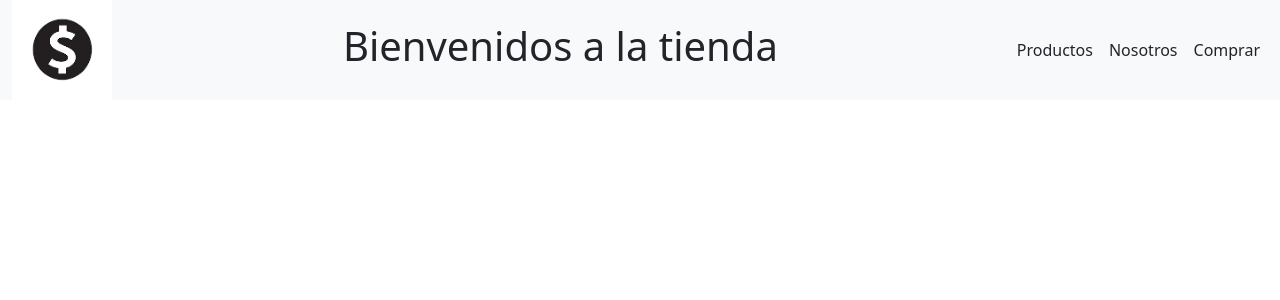
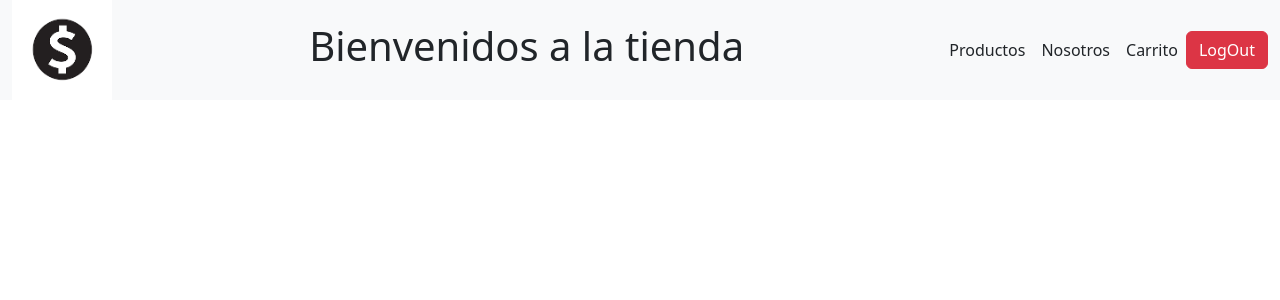
Before and after one commit to martinprus/desafiosreact, a React (Create React App) app: page / in a window 1280 px wide. Shown: the top 300 px of the page. Built offline with nearby package versions, Linux system fonts and the light colour scheme.

Commit message:
commit prueba boton

```diff
--- a/src/NavBar.js
+++ b/src/NavBar.js
@@ -1,9 +1,12 @@
+import Button from 'react-bootstrap/Button'
+
 function NavBar() {
   return (
       <nav className="navbar navbar-light ">
         <a className = "nav-item nav-link mx-2" href="google.com">Productos</a>
         <a className = "nav-item nav-link mx-2" href="google.com">Nosotros</a>
-        <a className = "nav-item nav-link mx-2" href="google.com">Comprar</a>
+        <a className = "nav-item nav-link mx-2" href="google.com">Carrito</a>
+        <Button variant = "danger">LogOut</Button>
       </nav>
   );
 }
```
